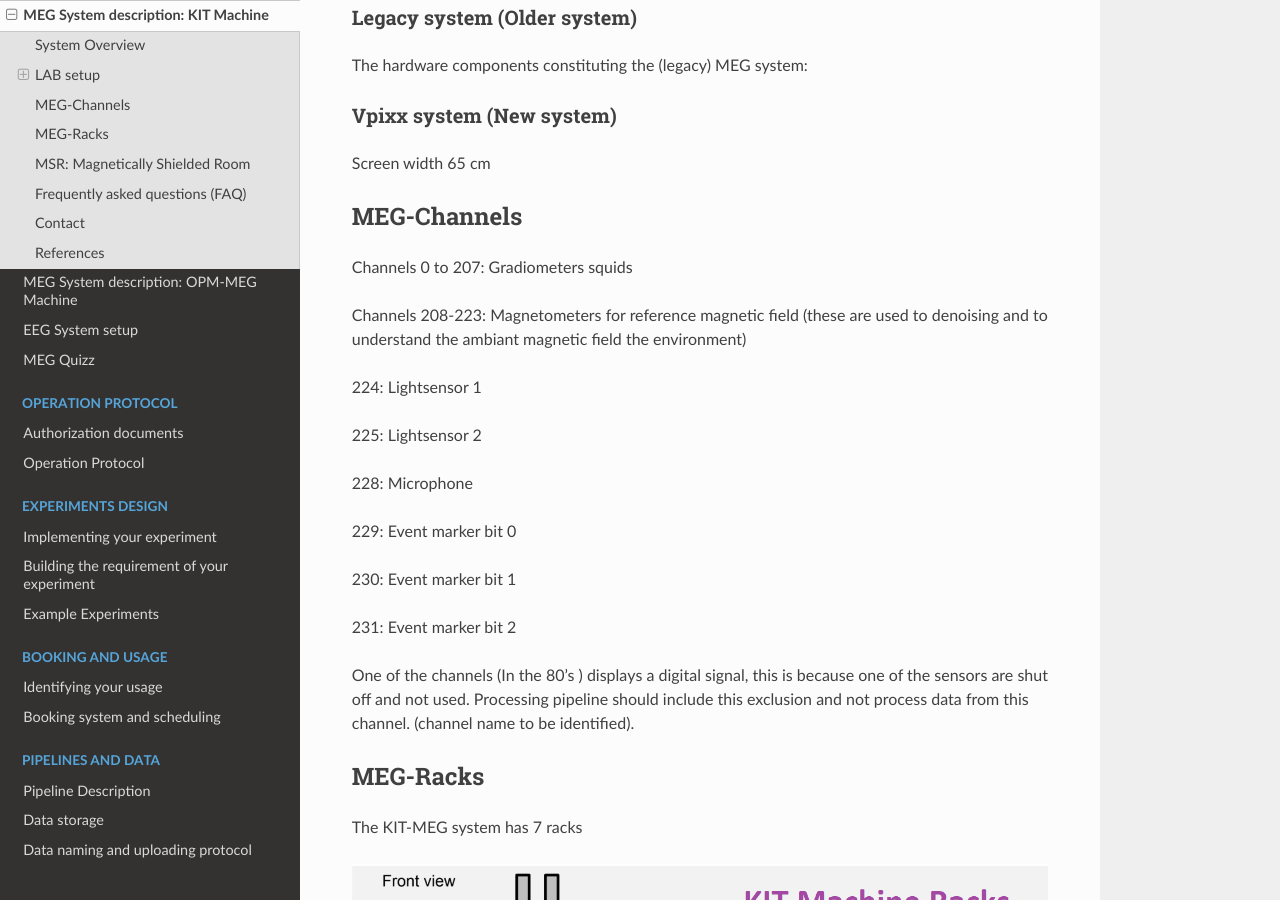
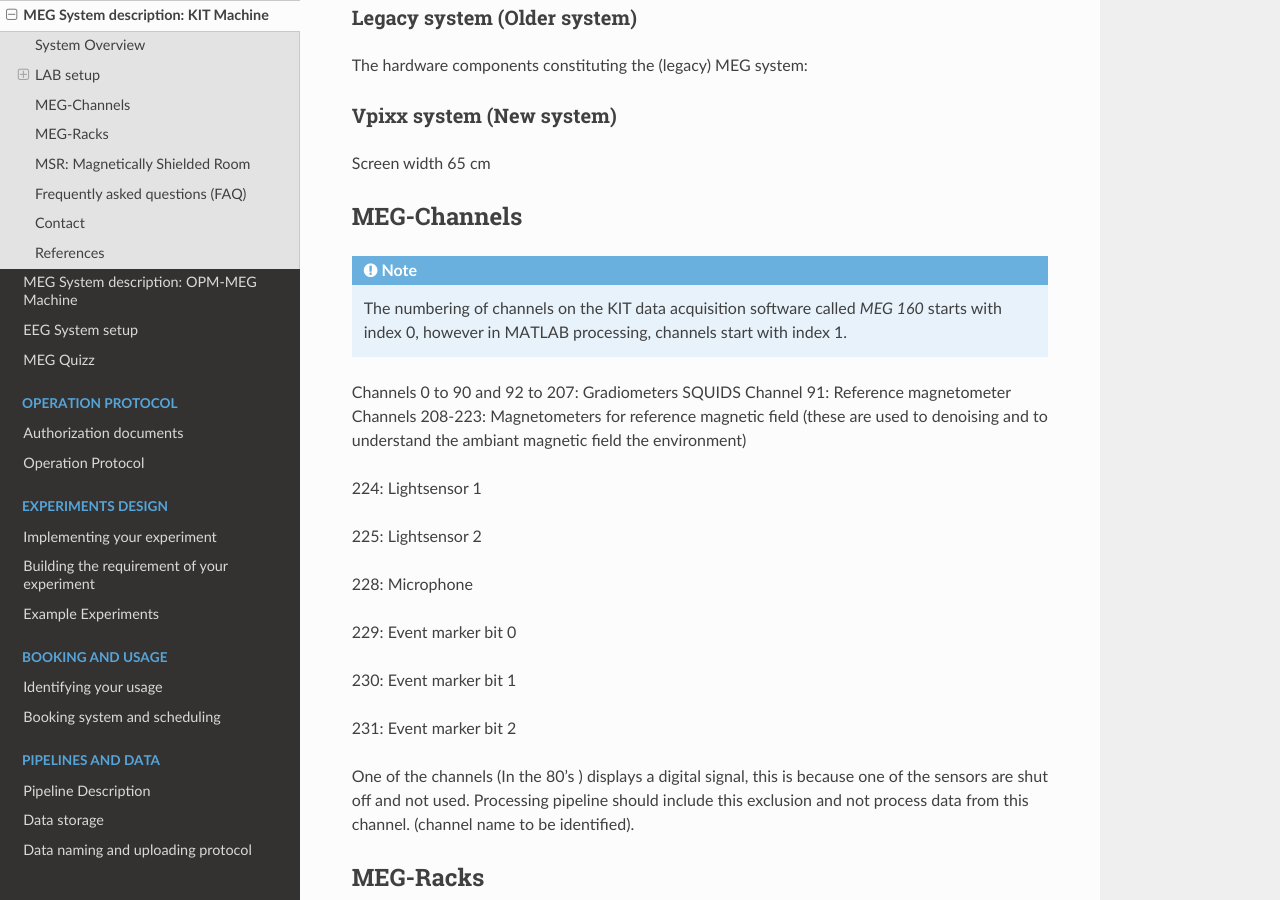
Before and after one commit to hzaatiti-NYU/meg-pipeline, a Sphinx documentation site: the page built from docs/source/1-systems/megsystem.rst, in a window 1280 px wide and 900 px high, scrolled down 3915 px. Built offline with Sphinx 7.4.7 and the Read the Docs theme 2.0.0, drawn with Linux system fonts in a browser that asks for light colours; pages that are not in the unit, such as notebooks, are missing from menus.

```diff
--- a/docs/source/1-systems/megsystem.rst
+++ b/docs/source/1-systems/megsystem.rst
@@ -87,9 +87,11 @@ Screen width 65 cm
 MEG-Channels
 ############
 
+.. note::
+    The numbering of channels on the KIT data acquisition software called `MEG 160` starts with index 0, however in MATLAB processing, channels start with index 1.
 
-Channels 0 to 207: Gradiometers squids
-
+Channels 0 to 90 and 92 to 207: Gradiometers SQUIDS
+Channel 91: Reference magnetometer
 Channels 208-223: Magnetometers for reference magnetic field (these are used to denoising and to understand the ambiant magnetic field the environment)
 
 224: Lightsensor 1
```
